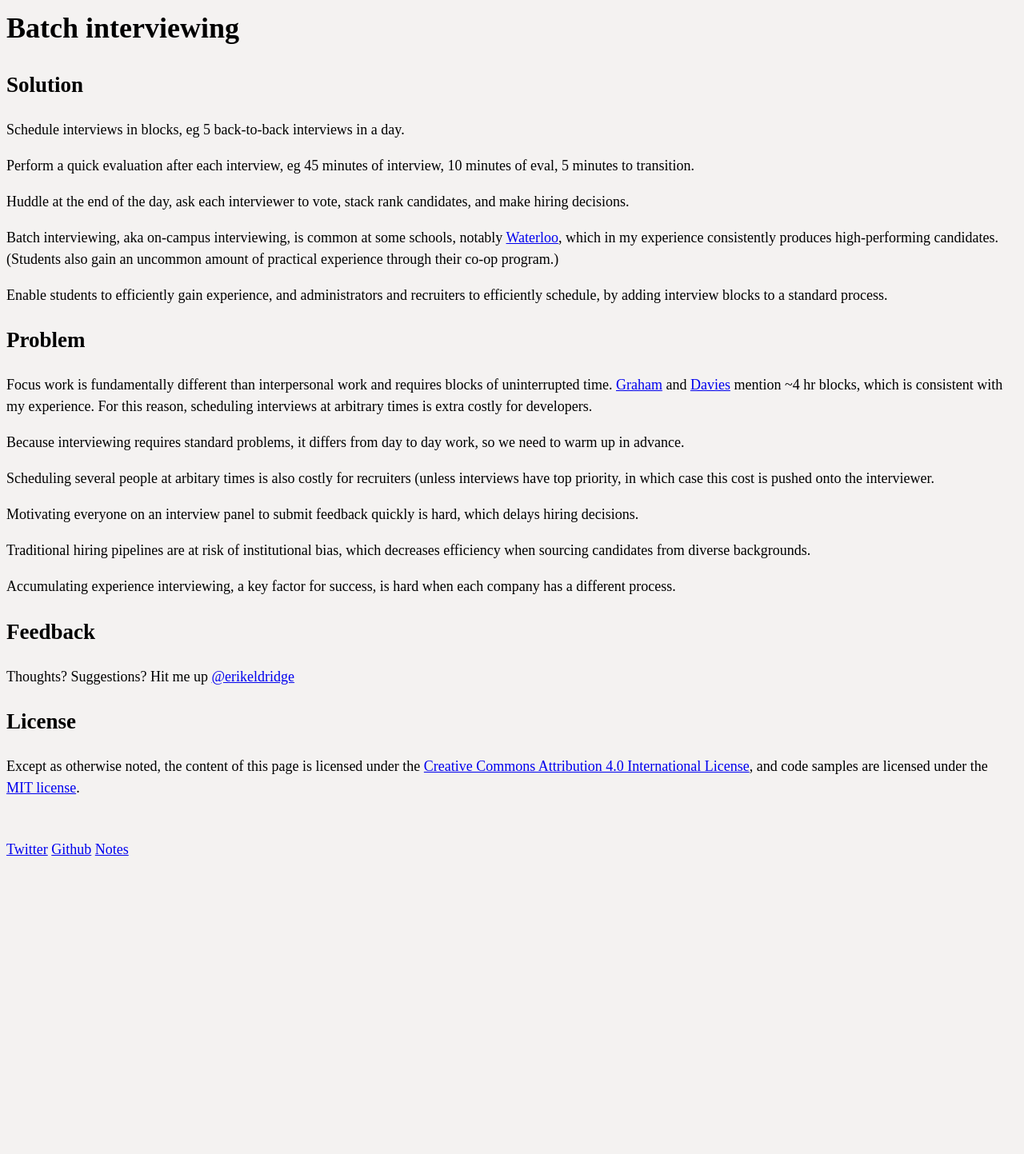
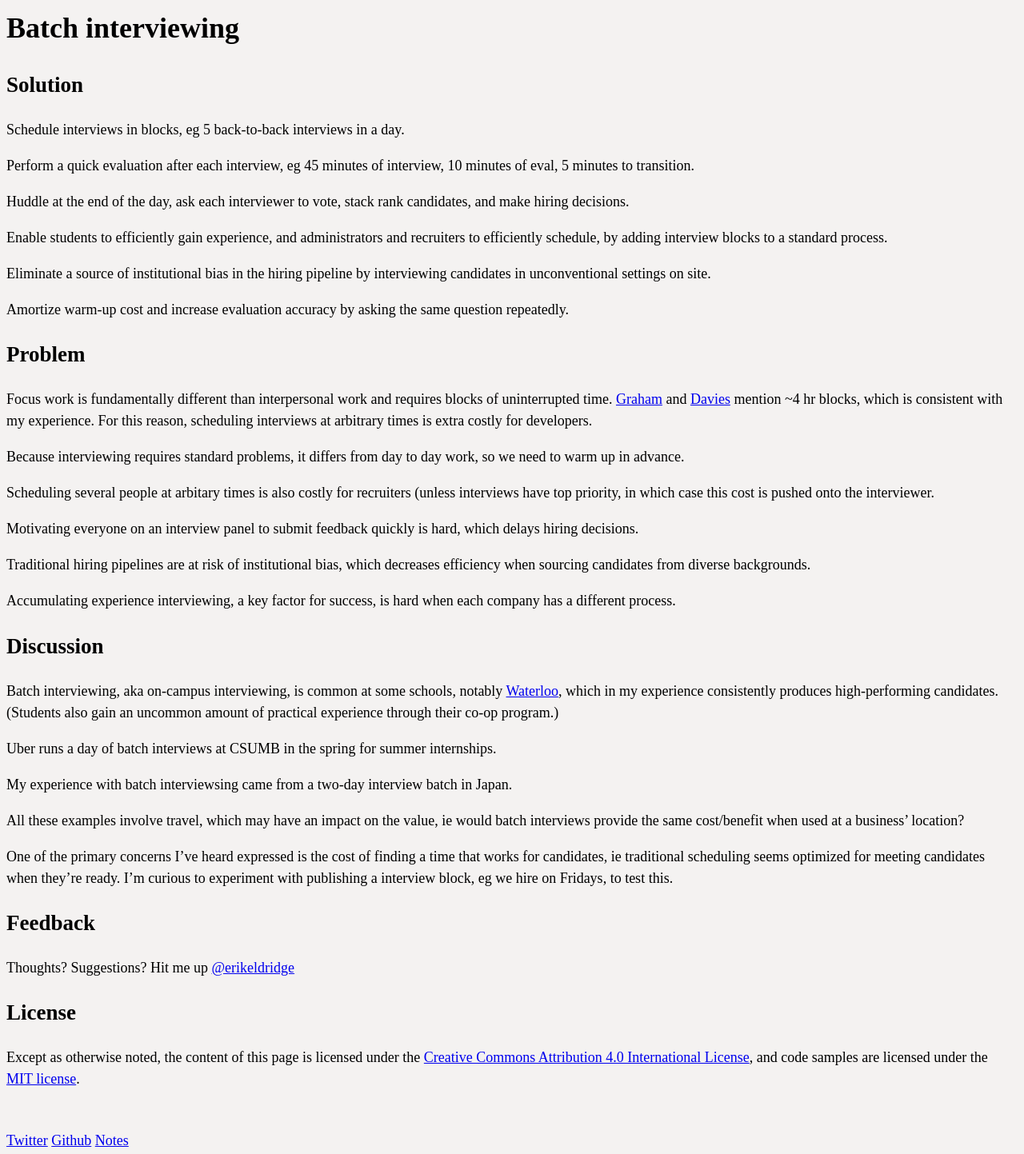
Before and after one commit to erikeldridge/erikeldridge.github.com, a Jekyll site: the page built from _posts/2017-09-29-batch-interviewing.md, in a window 1280 px wide. Shown: the whole page at 80% size. Built offline with Jekyll 4.4.1, drawn with Linux system fonts in a browser that asks for light colours; nearby versions of some CDN libraries; before the commit the page ends 1079 px from its top, so only the background shows below that.

Commit message:
Note experience, caveats and experiment idea

```diff
--- a/_posts/2017-09-29-batch-interviewing.md
+++ b/_posts/2017-09-29-batch-interviewing.md
@@ -15,9 +15,11 @@ Perform a quick evaluation after each interview, eg 45 minutes of interview, 10
 
 Huddle at the end of the day, ask each interviewer to vote, stack rank candidates, and make hiring decisions.
 
-Batch interviewing, aka on-campus interviewing, is common at some schools, notably [Waterloo](https://uwaterloo.ca/co-operative-education/get-hired/interview-process/interview-cycles), which in my experience consistently produces high-performing candidates. (Students also gain an uncommon amount of practical experience through their co-op program.)
+Enable students to efficiently gain experience, and administrators and recruiters to efficiently schedule, by adding interview blocks to a standard process.
 
-Enable students to efficiently gain experience, and administrators and recruiters to efficiently schedule, by adding interview blocks to a standard process.
+Eliminate a source of institutional bias in the hiring pipeline by interviewing candidates in unconventional settings on site.
+
+Amortize warm-up cost and increase evaluation accuracy by asking the same question repeatedly.
 
 ## Problem
 
@@ -33,5 +35,17 @@ Traditional hiring pipelines are at risk of institutional bias, which decreases
 
 Accumulating experience interviewing, a key factor for success, is hard when each company has a different process.
 
+## Discussion
+
+Batch interviewing, aka on-campus interviewing, is common at some schools, notably [Waterloo](https://uwaterloo.ca/co-operative-education/get-hired/interview-process/interview-cycles), which in my experience consistently produces high-performing candidates. (Students also gain an uncommon amount of practical experience through their co-op program.)
+
+Uber runs a day of batch interviews at CSUMB in the spring for summer internships.
+
+My experience with batch interviewsing came from a two-day interview batch in Japan.
+
+All these examples involve travel, which may have an impact on the value, ie would batch interviews provide the same cost/benefit when used at a business' location?
+
+One of the primary concerns I've heard expressed is the cost of finding a time that works for candidates, ie traditional scheduling seems optimized for meeting candidates when they're ready. I'm curious to experiment with publishing a interview block, eg we hire on Fridays, to test this.
+
 [Davies]: http://www.samuelthomasdavies.com/book-summaries/business/deep-work/
 [Graham]: http://www.paulgraham.com/makersschedule.html
```
Also changed, not shown: other parts of _posts/2017-09-29-batch-interviewing.md (+1 -1 lines).
